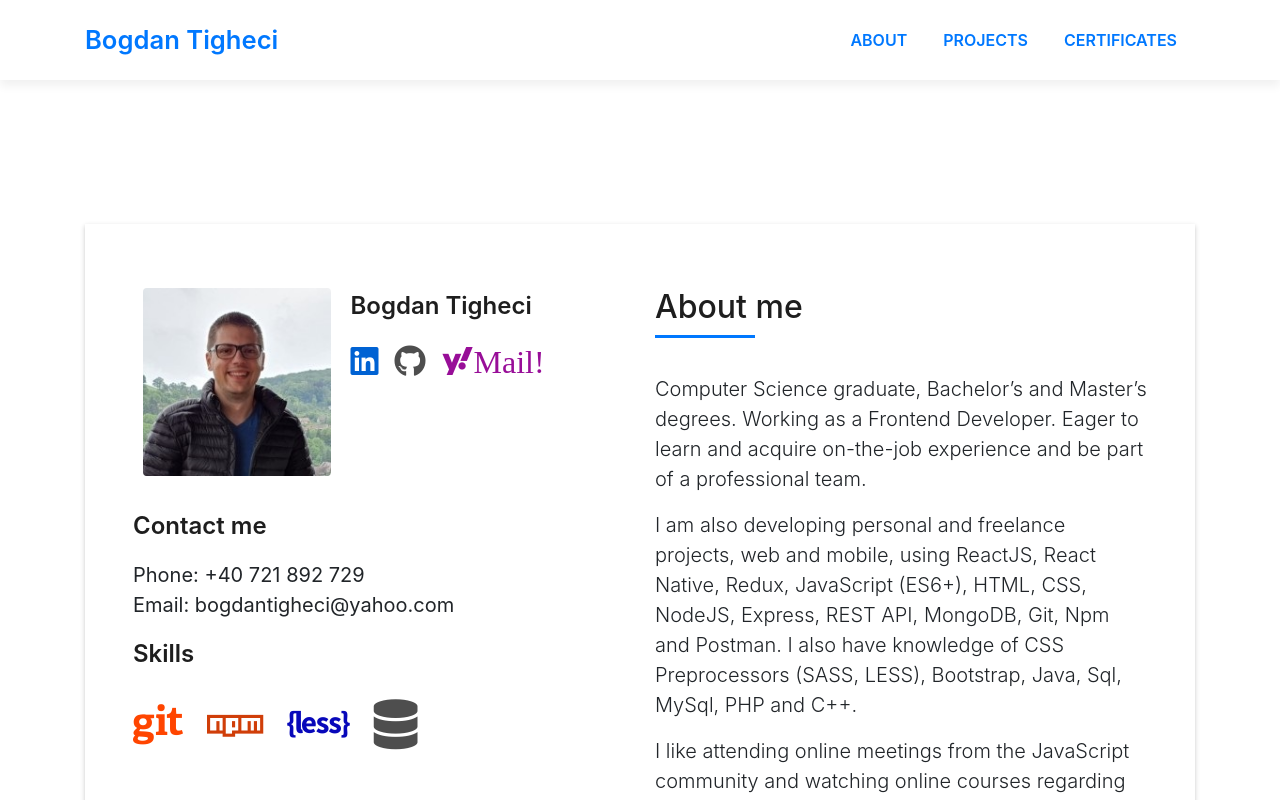
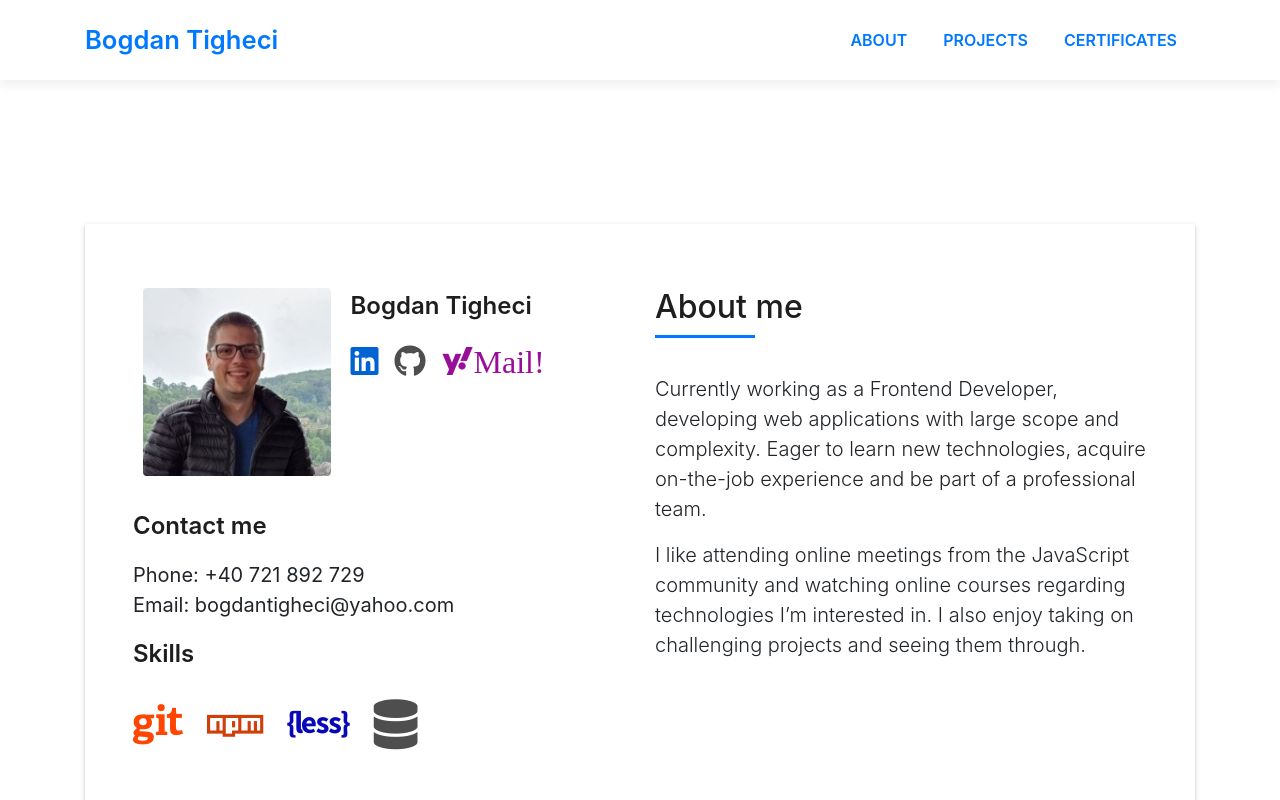
Before and after one commit to bogdantigheci/portfolio, a React (Create React App) app: page / in a window 1280 px wide. Shown: the top 800 px of the page. Built offline with nearby package versions, Linux system fonts and the light colour scheme.

Commit message:
about update

```diff
--- a/src/components/Content/About.js
+++ b/src/components/Content/About.js
@@ -215,18 +215,8 @@ const About = () => {
                       <h5 className="title-left">About me</h5>
                     </div>
                     <p className="lead">
-                      Computer Science graduate, Bachelor’s and Master’s
-                      degrees. Working as a Frontend Developer. Eager to learn
-                      and acquire on-the-job experience and be part of a
-                      professional team.
-                    </p>
-                    <p className="lead">
-                      I am also developing personal and freelance projects, web
-                      and mobile, using ReactJS, React Native, Redux, JavaScript
-                      (ES6+), HTML, CSS, NodeJS, Express, REST API, MongoDB,
-                      Git, Npm and Postman. I also have knowledge of CSS
-                      Preprocessors (SASS, LESS), Bootstrap, Java, Sql, MySql,
-                      PHP and C++.
+                      Currently working as a Frontend Developer, developing web applications with large scope and complexity.
+                      Eager to learn new technologies, acquire on-the-job experience and be part of a professional team.
                     </p>
                     <p className="lead">
                       I like attending online meetings from the JavaScript
```
